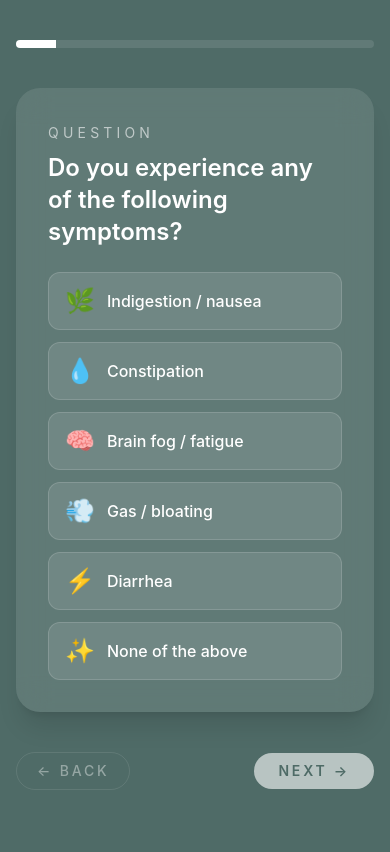
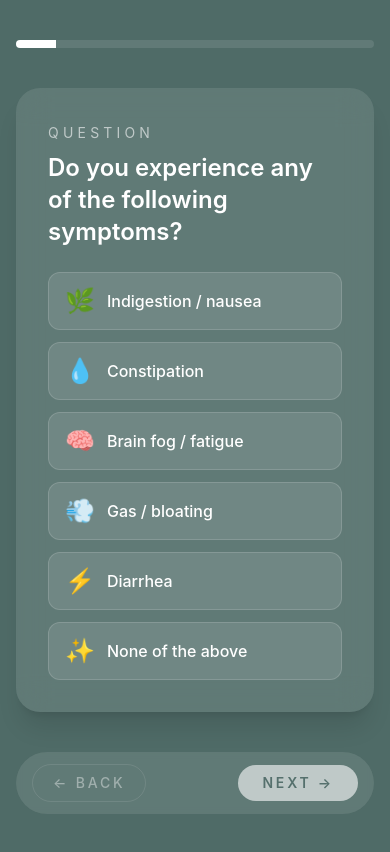
Before and after one commit to Gpstrackergsm/weightloss-quiz, a React (Vite) app in the folder frontend/: page / in a window 390 px wide. Both pictures are taken after a click on the button "Start Quiz". Shown: the top 852 px of the page. Built offline with nearby package versions, Linux system fonts and the light colour scheme.

Commit message:
Improve mobile experience for plan and navigation

```diff
--- a/frontend/src/App.jsx
+++ b/frontend/src/App.jsx
@@ -21,7 +21,7 @@ export default function App() {
   const canProceed = step.type === 'multi' ? (answers[step.id] || []).length > 0 : Boolean(answers[step.id]);
 
   return (
-    <div className="min-h-screen px-4 py-10 md:px-12">
+    <div className="min-h-screen px-4 pt-10 pb-24 md:px-12 md:pb-10">
       <div className="mx-auto flex max-w-3xl flex-col gap-10">
         <ProgressBar value={progress} />
         <div className="flex flex-1 justify-center">
@@ -34,7 +34,7 @@ export default function App() {
             />
           </AnimatePresence>
         </div>
-        <div className="flex items-center justify-between text-white/80">
+        <div className="sticky bottom-6 z-20 flex items-center justify-between gap-4 rounded-full bg-white/10 px-4 py-3 text-white/80 backdrop-blur-sm md:static md:bg-transparent md:p-0 md:backdrop-blur-0 md:shadow-none">
           <button
             type="button"
             onClick={goBack}
--- a/frontend/src/components/ResultSection.jsx
+++ b/frontend/src/components/ResultSection.jsx
@@ -12,7 +12,7 @@ export default function ResultSection({ answers }) {
     setError('');
     setPlanText('');
     try {
-      const plan = generatePlan(answers);
+      const plan = generatePlan(answers).trim();
       setTimeout(() => {
         setPlanText(plan);
         setIsLoading(false);
@@ -49,8 +49,8 @@ export default function ResultSection({ answers }) {
           </button>
         )}
         {planText && (
-          <div className="mt-10 rounded-2xl bg-white/90 p-6 text-left text-brand shadow-lg">
-            <pre className="mt-6 whitespace-pre-wrap text-sm leading-relaxed">{planText}</pre>
+          <div className="mt-10 rounded-2xl bg-white/90 px-4 py-6 text-left text-brand shadow-lg sm:px-6">
+            <pre className="mt-4 whitespace-pre-wrap text-sm leading-relaxed">{planText}</pre>
             <motion.a
               href="https://www.psychology.com.co/product-page/get-your-full-personalized-plan"
               target="_blank"
```
